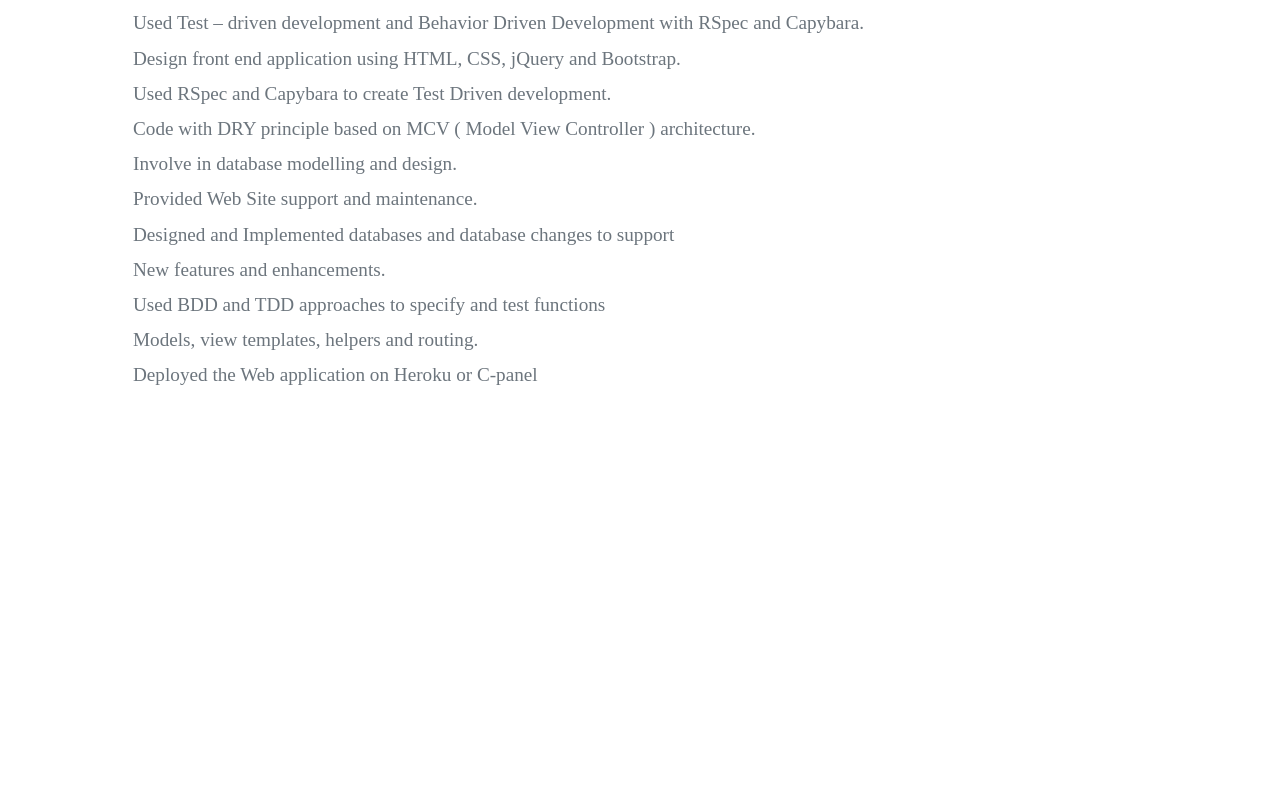
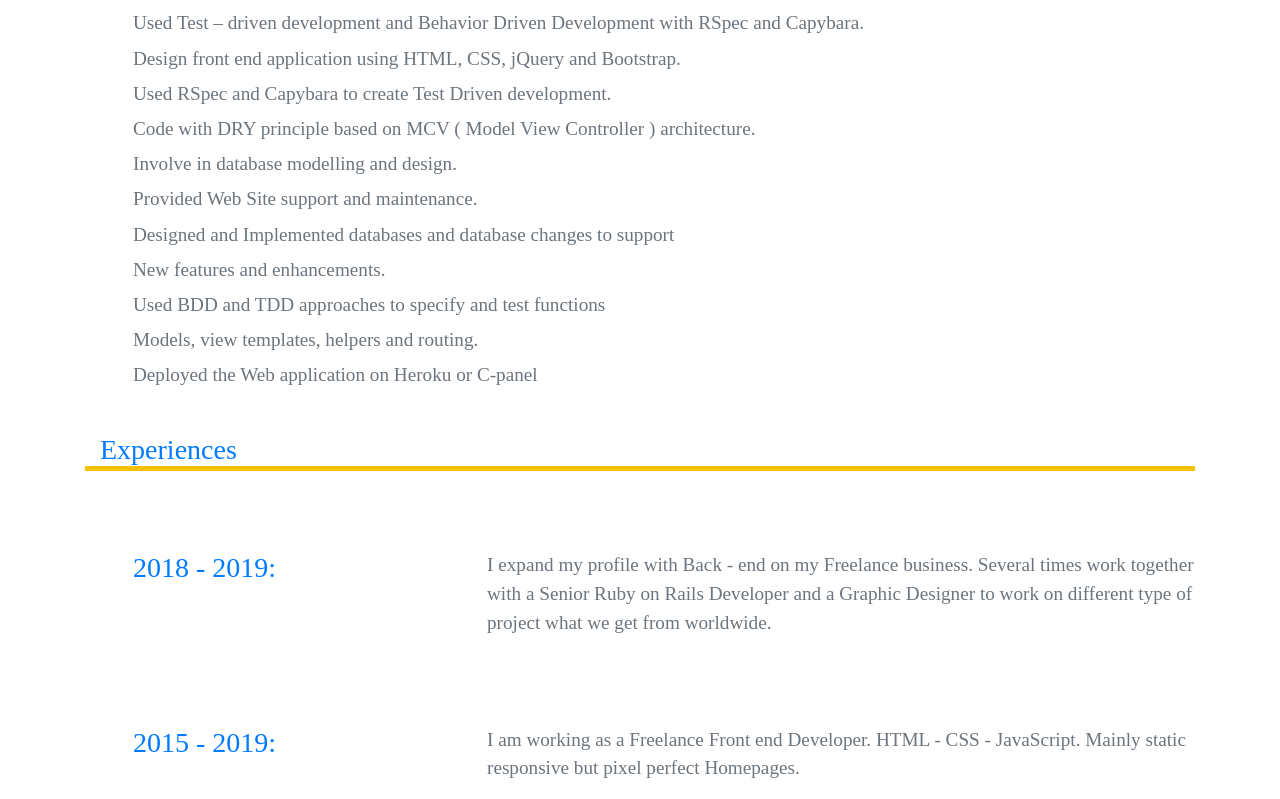
Before and after one commit to Winy81/Bootstrap_portfolio_index, a website: page resume.html in a window 1280 px wide. Shown: the part 1394-2193 px from the top of the page. Before the commit the page ends 1779 px from the top, so only its background shows below. Drawn offline with Linux system fonts and the light colour scheme.

Commit message:
content of experinaces

```diff
--- a/resume.html
+++ b/resume.html
@@ -94,10 +94,23 @@
       <p>Used BDD and TDD approaches to specify and test functions</p>
       <p>Models, view templates, helpers and routing.</p>
       <p>Deployed the Web application on Heroku or C-panel</p>
-
-
     </div>
 
+    <h3 class="col-lg-12 text-primary mt-5 skills_title">Experiences</h3>
+
+    <div class="row no-gutters pt-5 pl-5">
+      <h3 class="col-lg-4 text-primary mt-4">2018 - 2019:</h3>
+      <p class="col-lg-8 mt-4">I expand my profile with Back - end on my Freelance business.
+      Several times work together with a Senior Ruby on Rails Developer and a Graphic Designer to work on different type of project what we get from worldwide.
+      </p>
+    </div>
+
+    <div class="row no-gutters pt-5 pl-5">
+      <h3 class="col-lg-4 text-primary mt-4">2015 - 2019:</h3>
+      <p class="col-lg-8 mt-4">I am working as a Freelance Front end Developer.
+      HTML - CSS - JavaScript. Mainly static responsive but pixel perfect Homepages.
+      </p>
+    </div>
   </section>
 
 </body>
```
